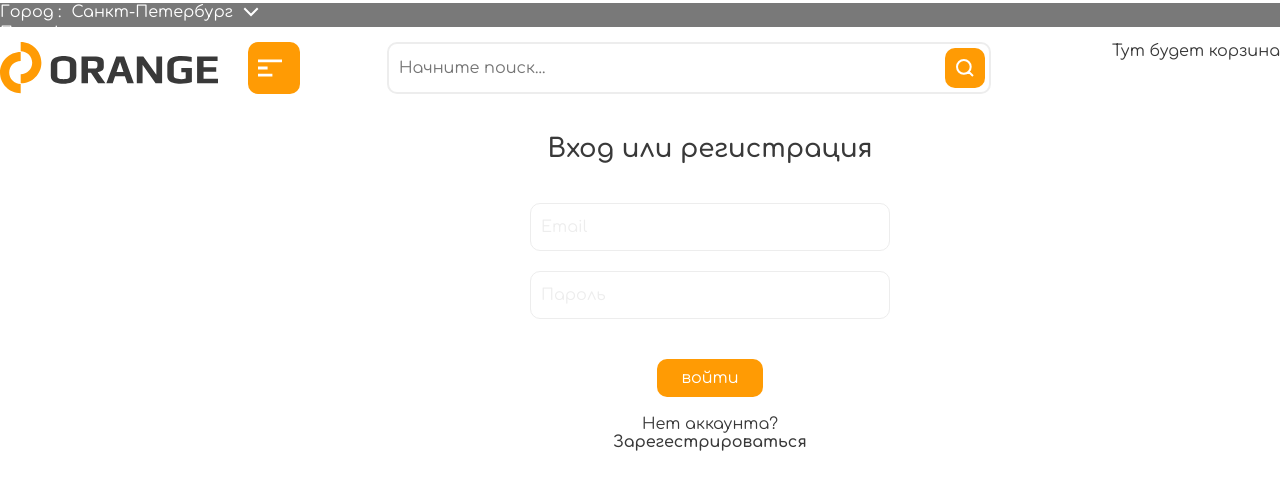
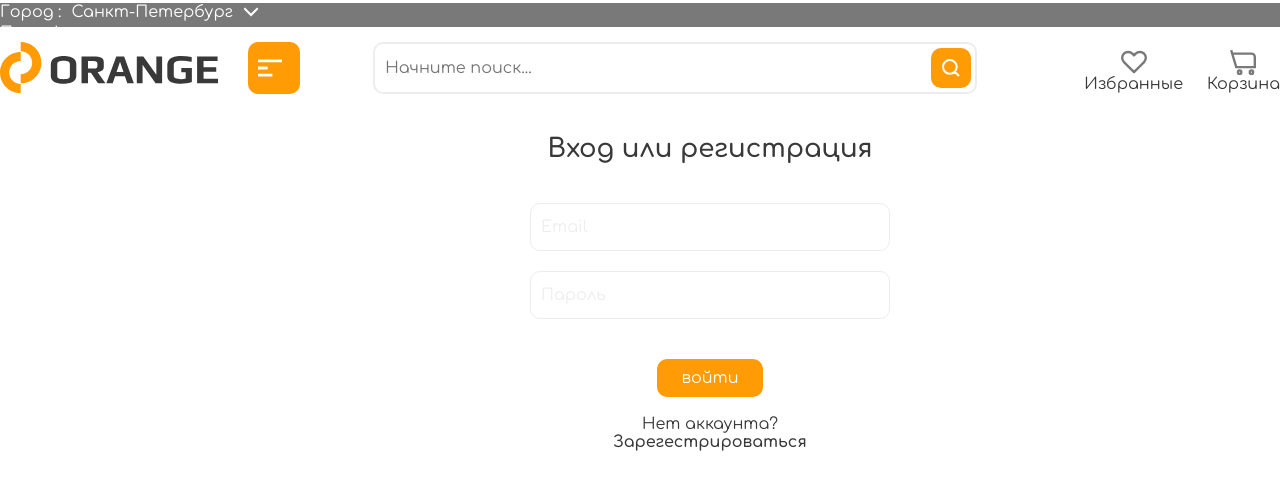
Before and after one commit to ArtErusov/eCommersOrange, a React (Vite) app: page /reg in a window 1280 px wide. Shown: the top 490 px of the page. Built offline with nearby package versions, Linux system fonts and the light colour scheme.

Commit message:
I finished the header

```diff
--- a/src/components/layout/Header/Header.tsx
+++ b/src/components/layout/Header/Header.tsx
@@ -1,13 +1,16 @@
 import { FC, useState } from 'react';
+import { useLocalStorage } from '../../../helpers/hooks/useLocalStorage';
+
 import styles from './styles.module.css';
 
 import closeList from '../../../assets/images/svg/closeList.svg';
 import openList from '../../../assets/images/svg/openList.svg';
+import mainLogo from '../../../assets/images/svg/mainLogo.svg';
+import catalogIcon from '../../../assets/images/svg/catalogIcon.svg';
+import favoritesIcon from '../../../assets/images/svg/favoritesIcon.svg';
+import cartIcon from '../../../assets/images/svg/cartIcon.svg';
 
 import SearchBlock from './Components/SearchBlock/SearchBlock';
-import { useLocalStorage } from '../../../helpers/hooks/useLocalStorage';
-import mainLogo from '../../../assets/images/svg/mainLogo.svg';
-import catalogIcon from '../../../assets/images/svg/catalogIcon.svg';
 
 const Header: FC = () => {
   const [isActive, setIsActive] = useState<boolean>(false);
@@ -78,7 +81,16 @@ const Header: FC = () => {
             </div>
           </div>
           <SearchBlock />
-          <div className={styles.temporary_filling}>Тут будет корзина</div>
+          <div className={styles.rightBlock}>
+            <div className={styles.rightBlock_item}>
+              <img src={favoritesIcon} alt="Избранные" />
+              <p>Избранные</p>
+            </div>
+            <div className={styles.rightBlock_item}>
+              <img src={cartIcon} alt="Корзина" />
+              <p>Корзина</p>
+            </div>
+          </div>
         </div>
       </div>
     </header>
--- a/src/components/layout/Header/styles.module.css
+++ b/src/components/layout/Header/styles.module.css
@@ -35,7 +35,7 @@
   background-color: var(--white);
   border-radius: 10px;
   left: 62px;
-  z-index: 2;
+  z-index: 10;
   padding: 2px 0;
   display: flex;
   flex-direction: column;
@@ -59,6 +59,7 @@
 }
 
 /* Основной Header */
+/* Левый блок */
 .header {
   display: flex;
   justify-content: space-between;
@@ -121,3 +122,22 @@
   opacity: 1;
   transform: translateX(0);
 }
+
+/* Правый блок */
+.rightBlock {
+  display: flex;
+  margin-top: 7px;
+  gap: 24px;
+}
+
+.rightBlock_item {
+  flex-direction: column;
+  display: flex;
+  align-items: center;
+  cursor: pointer;
+}
+
+.rightBlock_item img {
+  width: 26px;
+  height: 26px;
+}
```
Also changed, not shown: src/assets/images/svg/cartIcon.svg (added), src/assets/images/svg/favoritesIcon.svg (added).
